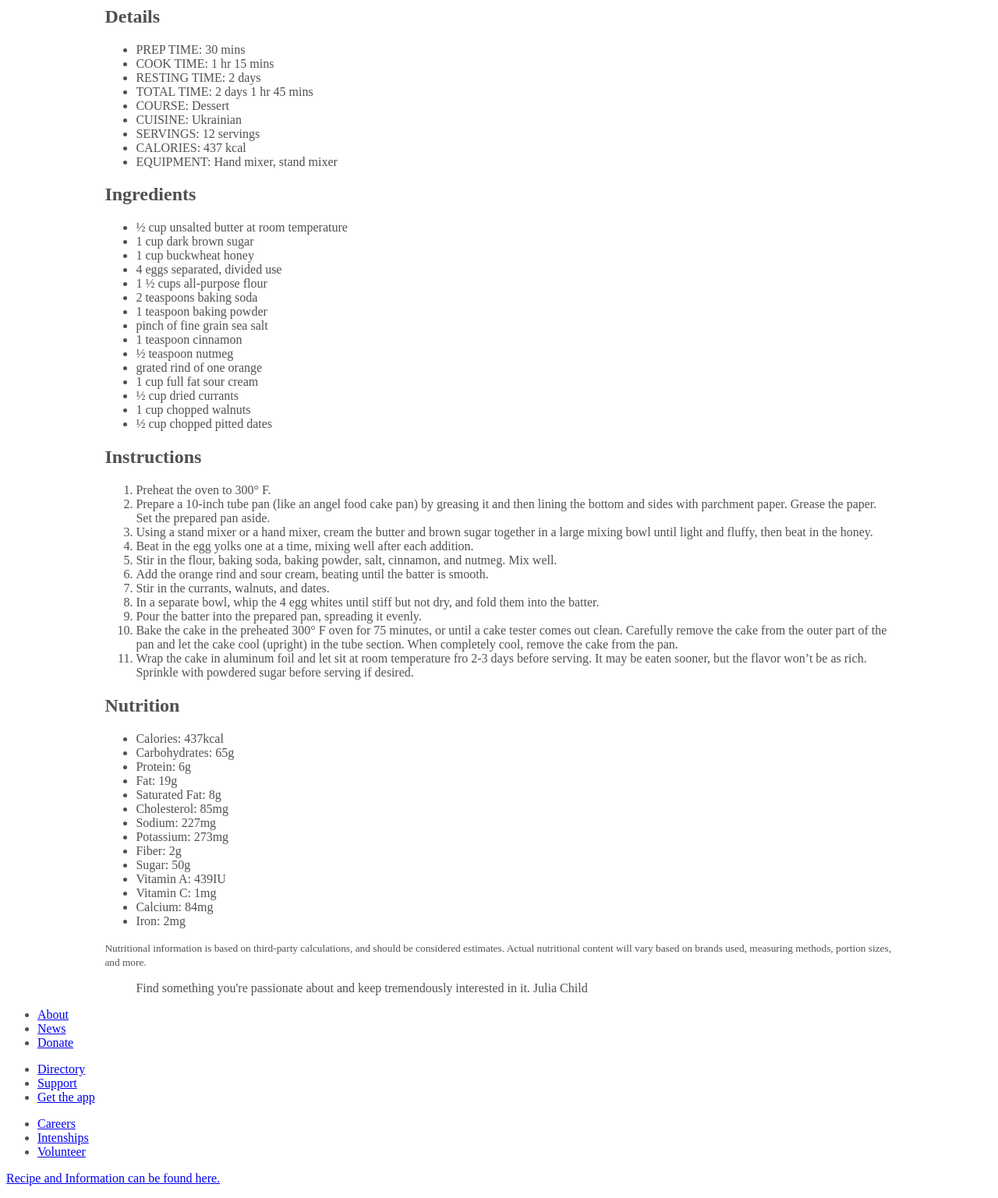
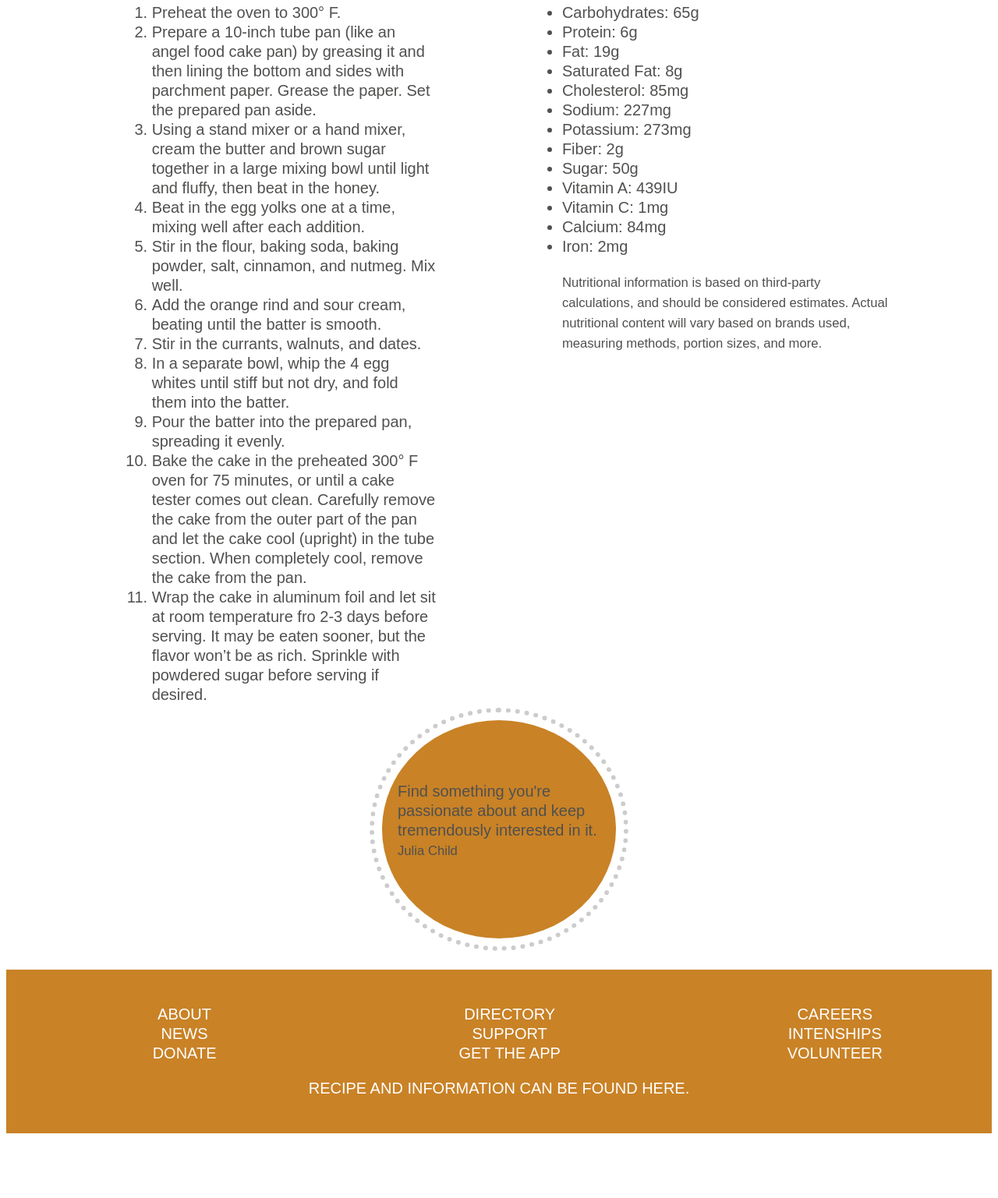
Before and after one commit to Chelsea-Ayala/Chelsea-Ayala.github.io, a plain HTML site: page recipe.html in a window 1280 px wide. Shown: the part 1227-2764 px from the top of the page at 78% size. After the commit the page ends 2689 px from the top, so only its background shows below. Drawn offline with Linux system fonts and the light colour scheme; a web font is replaced by a local one.

Commit message:
week fine

```diff
--- a/css/recipe-styles.css
+++ b/css/recipe-styles.css
@@ -2,40 +2,129 @@
 font-family: 'Amarante', serif; */
 html{
     box-sizing:border-box;
-    font-family:Alumni Sans Inline One',sans-serif;
+    font-family:Alumni Sans Inline One,sans-serif;
     font-size:1.25rem;
-    line: height 125%;
+    line-height:125%;
     color:#50504f;
 }
 
+*,
+*::before,
+*::after{
+  box-sizing: inherit;
+}
 nav {
     background-color:#c98226;
     text-align:center;
 }
  nav li{
-    diplay:inline;
+    display:inline;
  }
 nav a {
-    paddding:20px;
+    padding:20px;
     display:inline-block;
     color:white;
     text-decoration: none;
     text-transform:uppercase;
     letter-spacing: 1px;
   }
-  nav a:link{color:rgb(226, 128, 43)}
-  nav a:visited{color:red}
+  nav a:link{color:black}
+  nav a:visited{color:white}
   nav a:hover{color:#1bbb66;}
   nav a:active{color:black}
-  nav a:focus{color:#bb1b47;}
+  nav a:focus{color:rgb(212, 20, 20);}
 
   main{
     width:80%;
     margin: 0 auto;
   }
-  }
 
 h1, h2, h3{
     color:black;
-    font-family: Amarante', serif;
+    font-family: Amarante, serif;
 }
+
+h1{
+  font-size:3rem;
+  margin:6% 0;
+  text-align:center;
+  text-shadow:3px 5px 3px #ccc;
+ }
+
+ img{
+  float:left;
+  max-width:30%;
+  margin-left: 10%;
+  margin-right:10%;
+  border-radius: 50%;
+  box-shadow:3px 5px 3px #ccc;
+  shape-outside: circle(50%);
+ }
+header h2{
+  margin-top:8%;
+}
+
+.rate{
+  clear:both;
+  margin-top:6%;
+  text-align:center;
+  font-size:1.2rem;
+}
+
+.emoji::after{
+  content:"/1f370";
+}
+
+.details,.ingredients,.instructions,nutrition{
+width:40%;
+float:left;
+
+}
+.details, .instructions{
+
+  margin-right:16%;
+  margin-left:2%;
+}
+blockquote{
+  clear:both;
+  width:300px;
+  height:280px;
+  padding:79px 16px 0 20px;
+  border-radius:50%;
+  background-color:#c98226;
+  outline:dotted 6px #ccc;
+  outline-offset:10px;
+  font-size:1rem;
+  margin:40px auto;
+}
+blockquote small{
+  text-align:right;
+}
+footer{
+  background-color: #c98226;
+  color:white;
+  padding: 2% 0;
+  margin-top:10px;
+}
+
+footer a{
+  display:block;
+  text-align:center;
+  text-transform:uppercase;
+  text-decoration: none;
+  color:white;
+}
+
+footer ul{
+  list-style-type: none;
+}
+
+.colm1, .colm2, .colm3{
+
+  display: block;
+  float:left;
+  width:33%;
+}
+footer p{
+  clear:both;
+}
--- a/recipe.html
+++ b/recipe.html
@@ -117,7 +117,7 @@
         Actual nutritional content will vary based on brands used, measuring methods, portion sizes, and more.</small>
         <blockquote>
             Find something you're passionate about and keep tremendously interested in it.
-            Julia Child
+            <small>Julia Child</small>
         </blockquote>
     </main>
 
```
